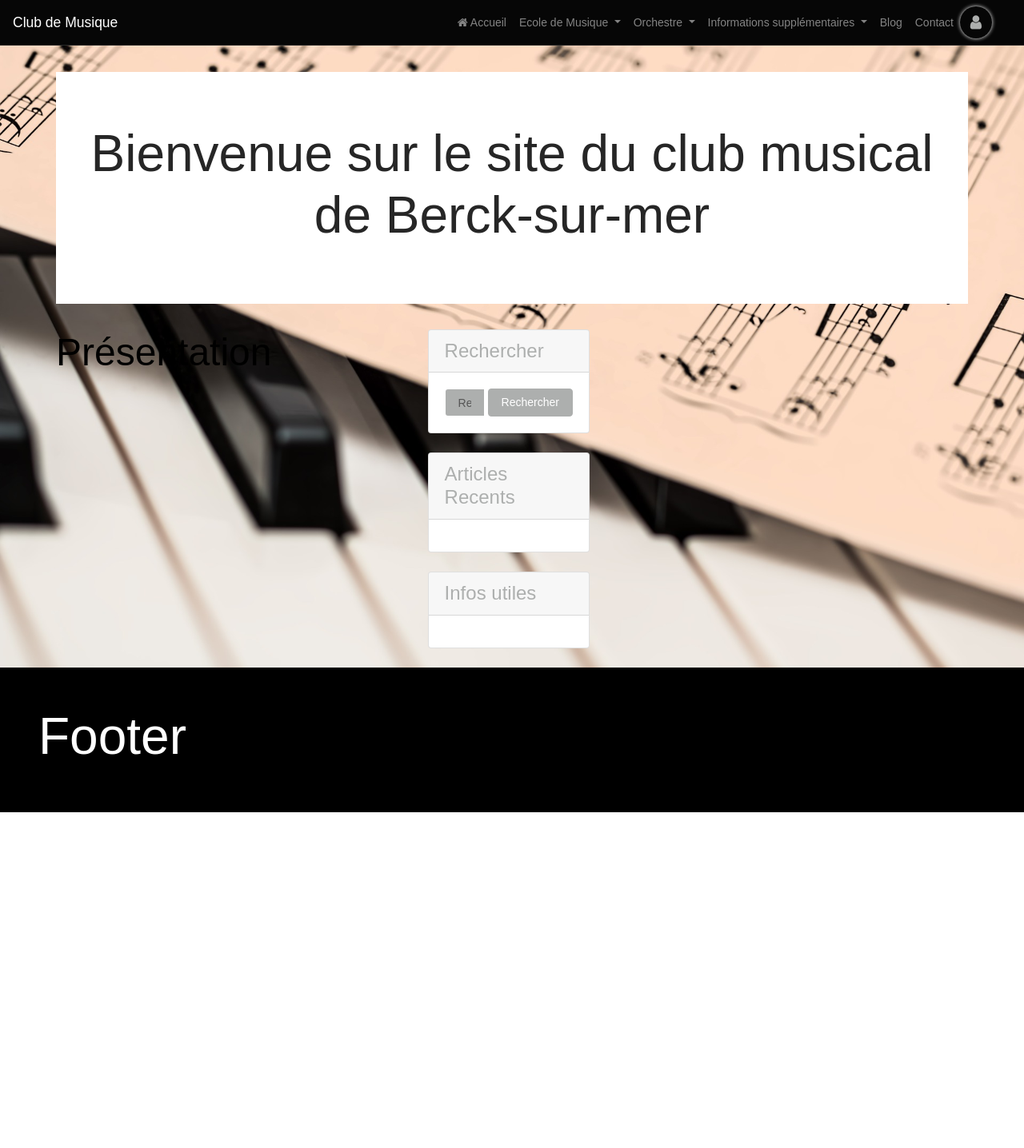
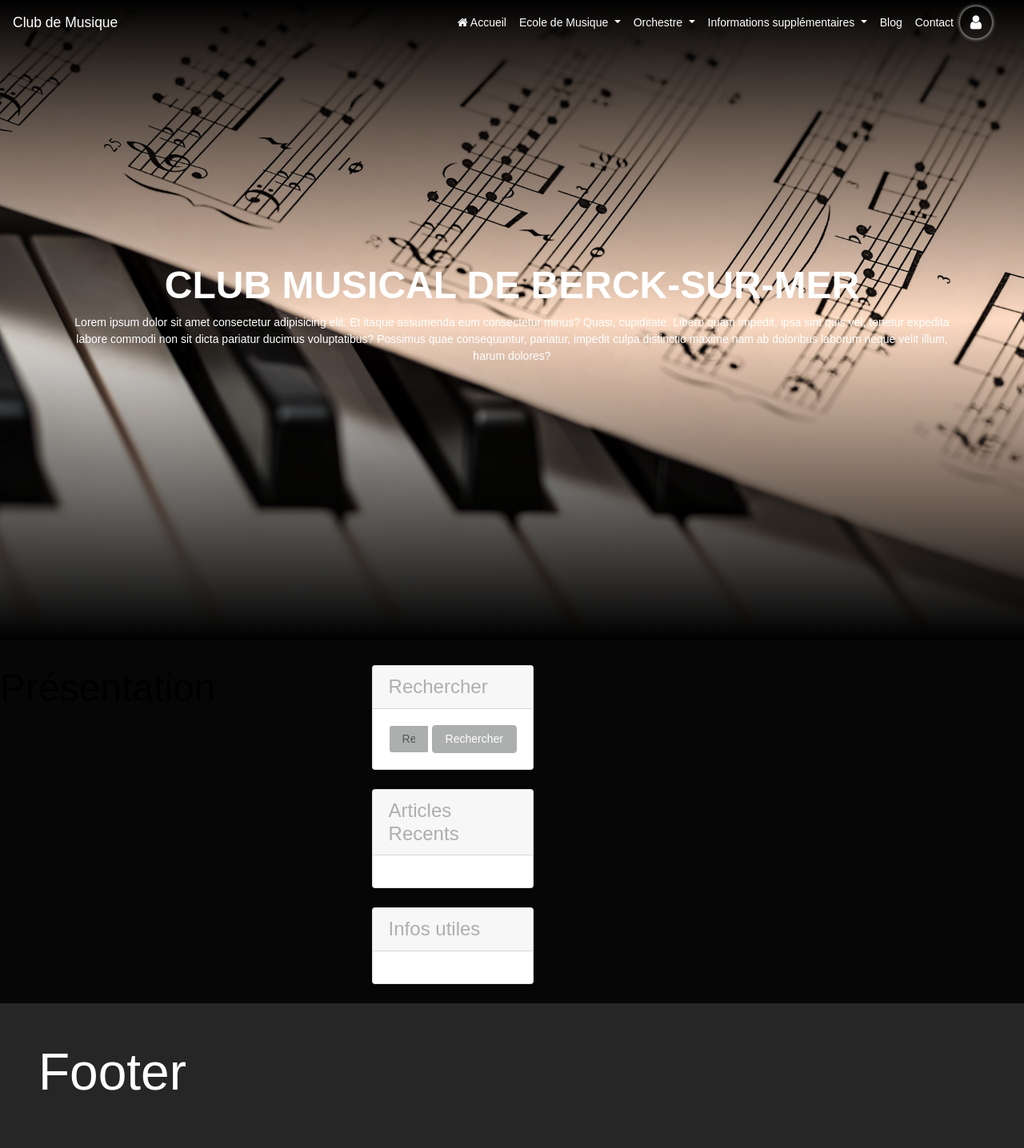
Before and after one commit to Hellfik/ProjetClubDeMusique, a Symfony app: template templates/home/index.html.twig in a window 1280 px wide. Shown: the whole page at 80% size. Before the commit the page ends 1016 px from the top, so only its background shows below. Run offline with Twig, Linux system fonts and the light colour scheme; the template is opened without the code that fills it, so the values that code supplies are empty; some libraries are stand-ins or nearby versions.

Commit message:
Update css

```diff
--- a/public/css/style.css
+++ b/public/css/style.css
@@ -4,11 +4,11 @@
 }
 
 body {
-    background: url('../image/piano-1655558_1920.jpg') !important;
+    /* background: url('../image/piano-1655558_1920.jpg') !important;
     background-repeat: no-repeat !important;
     background-position: center !important;
     background-size: cover !important;
-    background-attachment: fixed !important;
+    background-attachment: fixed !important; */
 }
 
 p {
@@ -17,6 +17,10 @@ p {
 
 a:hover {
     text-decoration: none !important;
+}
+
+footer {
+    background-color: #262626 !important;
 }
 
 .connexion {
@@ -46,8 +50,87 @@ a:hover {
     margin-top: 90px;
 }
 
-.margin h1 {
-    color: #262626 !important;
+.navbar.bg-dark {
+    background: transparent !important;
+    border: none;
+}
+
+.navbar.navbar-expand-lg.fixed-top a {
+    position: relative;
+    color: #fff !important;
+    transition: 0.5s;
+}
+
+.navbar.navbar-expand-lg.fixed-top li:after {
+    content: '';
+    position: absolute;
+    bottom: 0;
+    left: 0;
+    height: 2px;
+    width: 100%;
+}
+
+.navbar.navbar-expand-lg.fixed-top li:hover {}
+
+.banner {
+    position: relative;
+    display: flex;
+    justify-content: center;
+    align-items: center;
+    top: 0;
+    margin-top: 0px;
+    height: 100vh;
+    background: url('../image/piano-1655558_1920.jpg') !important;
+    background-repeat: no-repeat !important;
+    background-position: center !important;
+    background-size: cover !important;
+    background-attachment: fixed !important;
+}
+
+.banner:before {
+    content: '';
+    position: absolute;
+    top: 0;
+    left: 0;
+    width: 100%;
+    height: 400px;
+    background: linear-gradient(#000, transparent);
+    pointer-events: none;
+}
+
+.banner:after {
+    content: '';
+    position: absolute;
+    bottom: 0;
+    left: 0;
+    width: 100%;
+    height: 400px;
+    background: linear-gradient(360deg, #000, transparent);
+    pointer-events: none;
+}
+
+.banner h1 {
+    font-weight: 800;
+    color: #fff;
+    text-transform: uppercase;
+    font-size: 3rem;
+}
+
+.banner p {
+    color: #fff;
+}
+
+.main {
+    z-index: 10;
+}
+
+.navbar {
+    transition: 0.5s;
+}
+
+.navbar.fixed-top.scrolled {
+    background-color: rgba(0, 0, 0) !important;
+    transition: 0.5s;
 }
 
 hr {
--- a/templates/base.html.twig
+++ b/templates/base.html.twig
@@ -9,7 +9,7 @@
         {% block stylesheets %}{% endblock %}
     </head>
     <body>
-            <nav class="navbar navbar-expand-lg navbar-dark bg-dark fixed-top">
+            <nav class="navbar navbar-expand-lg navbar-dark fixed-top">
                 <a class="navbar-brand" href="{{ path('home')}}">Club de Musique</a>
                 <button class="navbar-toggler" type="button" data-toggle="collapse" data-target="#navbarColor02" aria-controls="navbarColor02" aria-expanded="false" aria-label="Toggle navigation">
                     <span class="navbar-toggler-icon"></span>
@@ -63,7 +63,7 @@
 
                 </div>
             </nav>
-            <div class="container main text-dark">
+            <div class="container-fluid main text-dark">
                 <div class="row">
                     {% block body %}
                     {% endblock %}
@@ -82,6 +82,12 @@
 
         <!-- Latest compiled JavaScript -->
         <script src="https://maxcdn.bootstrapcdn.com/bootstrap/4.3.1/js/bootstrap.min.js"></script>
+        <script>
+            $(document).scroll(function(){
+                $('.navbar').toggleClass('scrolled', $(this)
+                .scrollTop() > $('.navbar').height());
+            })
+        </script>
         {% block javascripts %}{% endblock %}
     </body>
 </html>
--- a/templates/blog/blog.html.twig
+++ b/templates/blog/blog.html.twig
@@ -7,6 +7,8 @@
 <div class="col-12 margin">
     <h2 class="h1-responsive mb-5 font-weight-bold text-center">Articles Recents</h2>
 </div>
+<div class="container">
+    <div class="row">
         <section class="description col-md-8">
             {% for article in articles %}
             <div class="card mb-4 bg-white">
@@ -24,4 +26,6 @@
             {% endfor %}
         </section>
         {{ include('blog/sidebar.html.twig')}}
+    </div>
+</div>
 {% endblock %}
--- a/templates/home/index.html.twig
+++ b/templates/home/index.html.twig
@@ -1,6 +1,12 @@
 {% extends 'base.html.twig' %} {% block title %}Club de musique Berckois{% endblock %} {% block body %}
-<section class="margin jumbotron jumbotron-fluid text-center bg-white col-12">
-    <h1>Bienvenue sur le site du club musical de Berck-sur-mer</h1>
+<section class="margin jumbotron banner jumbotron-fluid text-center bg-white col-12">
+    <div class="container main">
+        <div class="contentBox">
+            <h1>Club musical de Berck-sur-mer</h1>
+            <p>Lorem ipsum dolor sit amet consectetur adipisicing elit. Et itaque assumenda eum consectetur minus? Quasi, cupiditate. Libero quam impedit, ipsa sint quis vel, tenetur expedita labore commodi non sit dicta pariatur ducimus voluptatibus? Possimus
+                quae consequuntur, pariatur, impedit culpa distinctio maxime nam ab doloribus laborum neque velit illum, harum dolores?</p>
+        </div>
+    </div>
 </section>
 
 <section class="row">
```
Also changed, not shown: templates/blog/show.html.twig (+8 -3 lines), templates/contact.html.twig (+4 -4 lines). Lines whose indentation alone changed are shown as unchanged.
